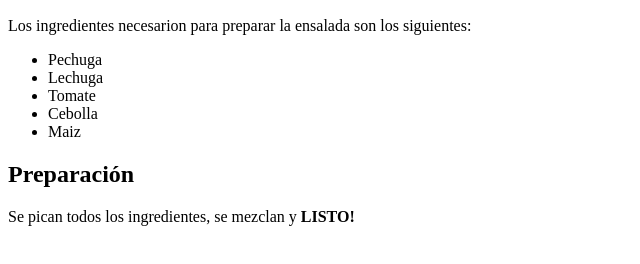
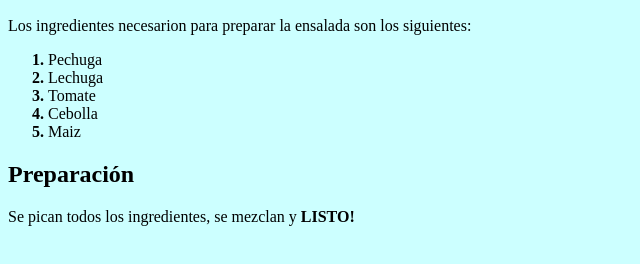
Before and after one commit to Santi0920/aspirantes-mir-html-y-css, a plain HTML site: page index.html in a window 1280 px wide. Shown: the part 452-716 px from the top of the page, without its empty margins (0-640 px from the left). Drawn offline with Linux system fonts and the light colour scheme.

Commit message:
Commit del bonus

```diff
--- a/estilos.css
+++ b/estilos.css
@@ -2,3 +2,18 @@ h1 {
     color: #ff0000;
 
 }
+
+body{
+
+    background-color: #ccffff;
+}
+
+li {
+    font-weight: bold;
+    color: black;
+}
+
+span {
+
+    font-weight: normal;
+}
--- a/index.html
+++ b/index.html
@@ -13,13 +13,23 @@
     <br>
     <h2>Ingredientes</h2>
     <p>Los ingredientes necesarion para preparar la ensalada son los siguientes:</p>
-    <ul>
-        <li>Pechuga</li>
-        <li>Lechuga</li>
-        <li>Tomate</li>
-        <li>Cebolla</li>
-        <li>Maiz</li>
-    </ul>
+    <ol>
+        <li>
+            <span>Pechuga</span>
+        </li>
+        <li>
+            <span>Lechuga</span>
+        </li>
+        <li>
+            <span>Tomate</span>
+        </li>
+        <li>
+            <span>Cebolla</span>
+        </li>
+        <li>
+            <span>Maiz</span>
+        </li>
+    </ol>
 
     <h2>Preparación</h2>
     <p>Se pican todos los ingredientes, se mezclan y <b>LISTO!</b></p>
```
